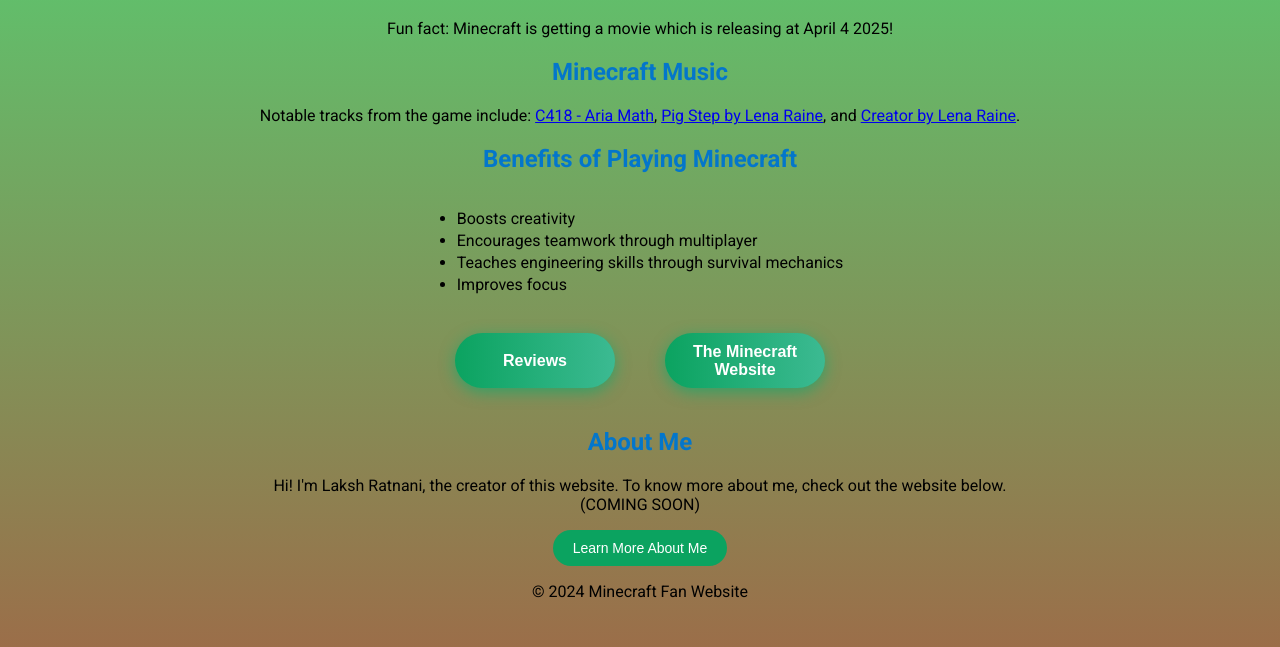
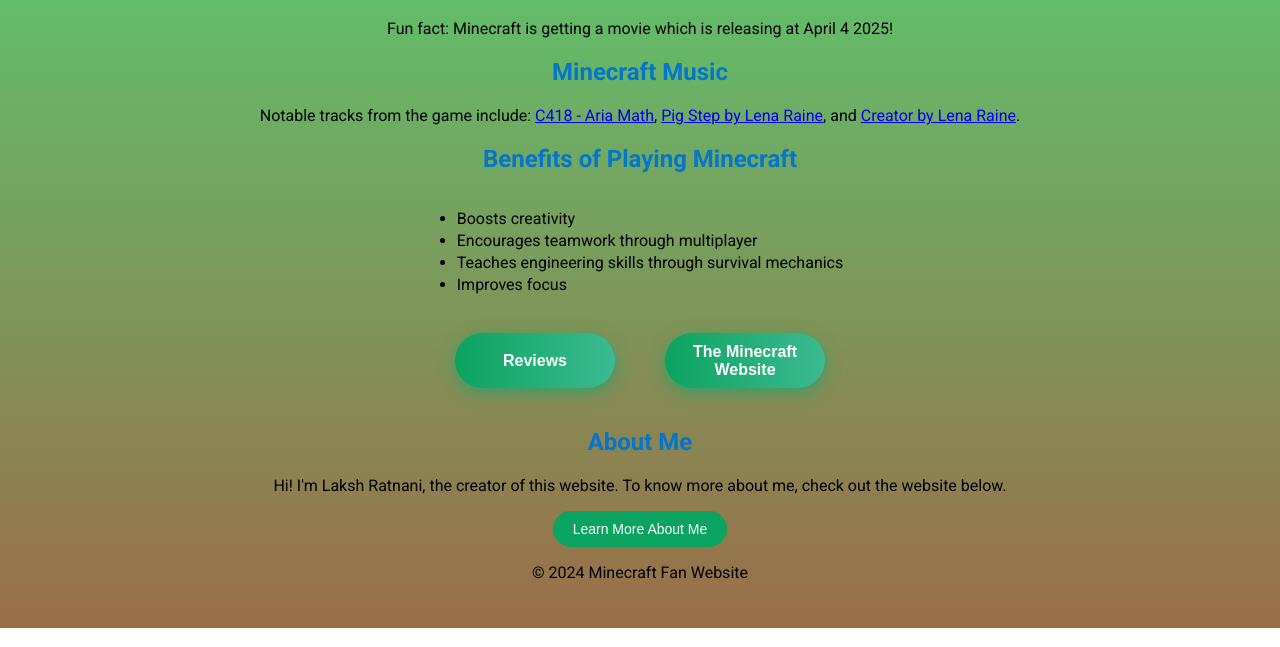
Before and after one commit to lr100537/my-website, a plain HTML site: page index.html in a window 1280 px wide. Shown: the part 538-1185 px from the top of the page. Drawn offline with Linux system fonts and the light colour scheme.

Commit message:
Update index.html

```diff
--- a/index.html
+++ b/index.html
@@ -192,7 +192,7 @@
     </div>
 
     <h2>About Me</h2>
-    <p>Hi! I'm Laksh Ratnani, the creator of this website. To know more about me, check out the website below. <br> (COMING SOON)</p>
+    <p>Hi! I'm Laksh Ratnani, the creator of this website. To know more about me, check out the website below. <br> </p>
 
     <!-- New Button with your website link -->
     <a href="https://lr100537.github.io/my-website-2/" target="_blank">
```
